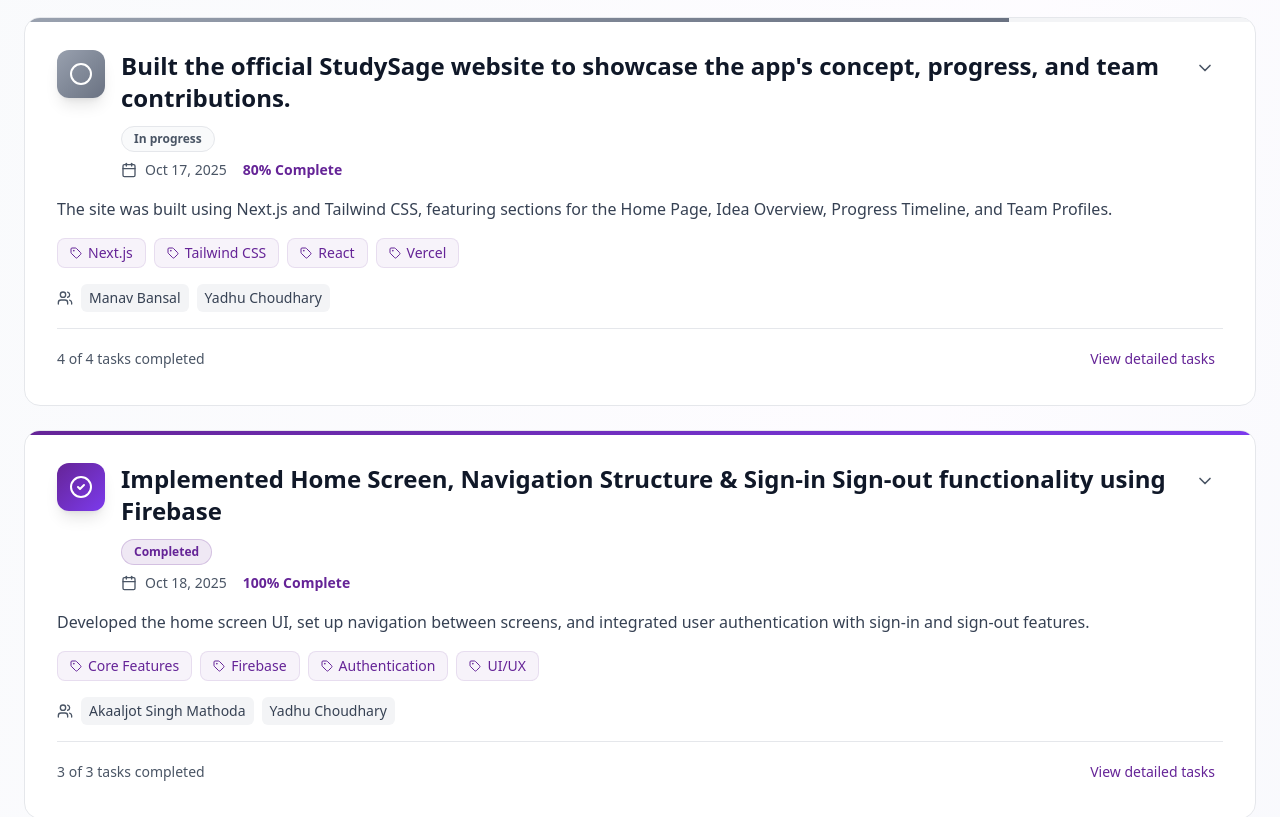
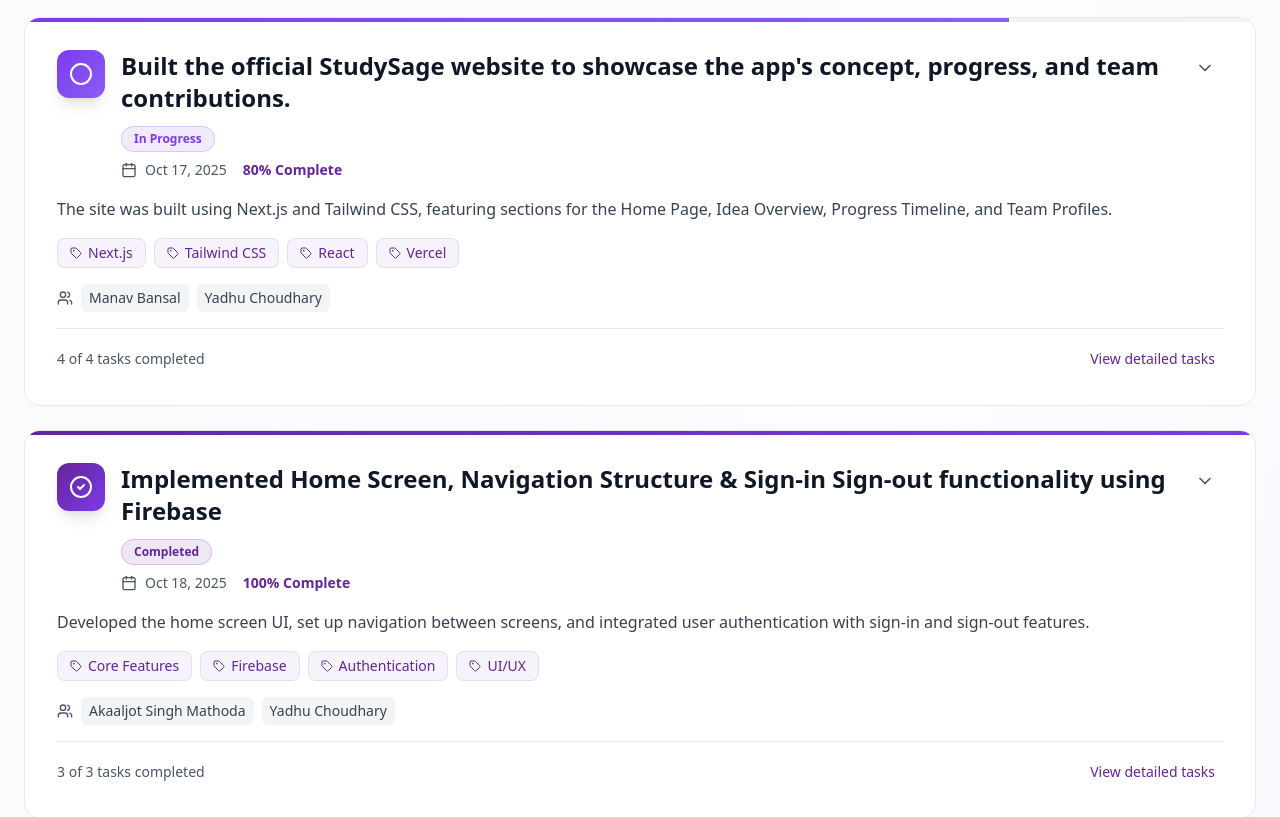
Before and after one commit to manavbansal1/StudySage-Website, a Next.js app: page /progress in a window 1280 px wide. Shown: the part 1060-1877 px from the top of the page. Built offline with nearby package versions, Linux system fonts and the light colour scheme.

Commit message:
Bugs fixed

```diff
--- a/app/progress/page.tsx
+++ b/app/progress/page.tsx
@@ -58,7 +58,7 @@
     title: 'Built the official StudySage website to showcase the app\'s concept, progress, and team contributions.',
     description: 'The site was built using Next.js and Tailwind CSS, featuring sections for the Home Page, Idea Overview, Progress Timeline, and Team Profiles.',
     date: 'Oct 17, 2025',
-    status: 'In progress' as const,
+    status: 'in-progress' as const,
     progress: 80,
     tags: ['Next.js', 'Tailwind CSS', 'React', 'Vercel'],
     team: ['Manav Bansal', 'Yadhu Choudhary'],
@@ -242,7 +242,7 @@
     title: 'Fixed PDF Parsing & Expanded File Support',
     description: 'Resolved the PDF parsing error, ensuring accurate extraction of text, tags, and summaries. Enhanced the Notes Screen to display note format indicators (PDF, TXT, DOC, DOCX).',
     date: 'October 23, 2025',
-    status: 'In progress' as const,
+    status: 'in-progress' as const,
     progress: 75,
     tags: ['PDF Parsing (completed)', 'File I/O'],
     team: ['Manav Bansal', 'Akaaljot Singh Mathoda', 'Yadhu Choudhary', 'Kabir Singh Sidhu', 'Ansh Tiwari'],
```
